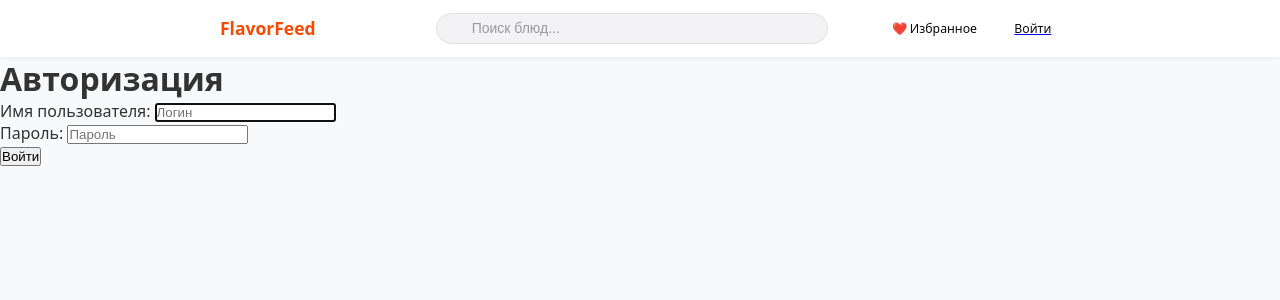
After one commit to Totorooro/food_re, a Django app: page /users/login/ in a window 1280 px wide. The commit adds this page. Shown: the top 300 px of the page. Run offline with Django 4.2, Linux system fonts and the light colour scheme.

Commit message:
feat(auth): add user login with built-in LoginView

```diff
--- a/flavorfeed/flavorfeed/urls.py
+++ b/flavorfeed/flavorfeed/urls.py
@@ -6,6 +6,7 @@ from django.conf.urls.static import static
 urlpatterns = [
     path('admin/', admin.site.urls),
     path('', include('recipes.urls')),
+    path('users/', include('users.urls')),
 ]
 
 
--- a/flavorfeed/templates/base.html
+++ b/flavorfeed/templates/base.html
@@ -15,7 +15,7 @@
         </div>
         <div class="header-actions">
             <span>❤️ Избранное</span>
-            <span class="profile">👤 Войти</span>
+            <a href="{% url 'users:login' %}"><span class="profile">Войти</span></a>
         </div>
     </header>
 
--- /dev/null
+++ b/flavorfeed/users/forms.py
@@ -0,0 +1,9 @@
+from django.contrib.auth.forms import AuthenticationForm
+from django.contrib.auth import get_user_model
+
+
+class LoginUserForm(AuthenticationForm):
+    def __init__(self, *args, **kwargs):
+        super().__init__(*args, **kwargs)
+        self.fields['username'].widget.attrs.update({'placeholder': 'Логин'})
+        self.fields['password'].widget.attrs.update({'placeholder': 'Пароль'})
--- /dev/null
+++ b/flavorfeed/users/templates/users/login.html
@@ -0,0 +1,12 @@
+{% extends 'base.html' %}
+
+{% block content %}
+<h1>Авторизация</h1>
+
+<form method="post">
+    {% csrf_token %}
+    {{ form.as_p }}
+    <p><button type="submit">Войти</button></p>
+</form>
+
+{% endblock %}
--- a/flavorfeed/users/urls.py
+++ b/flavorfeed/users/urls.py
@@ -2,3 +2,8 @@ from django.urls import path
 from . import views
 
 app_name = 'users'
+
+urlpatterns = [
+    path('login/', views.LoginUser.as_view(), name='login'),
+    path('logout/', views.logout_user, name='logout')
+]
--- a/flavorfeed/users/views.py
+++ b/flavorfeed/users/views.py
@@ -1,3 +1,19 @@
 from django.shortcuts import render
+from django.http import HttpResponse
+from django.contrib.auth.forms import AuthenticationForm
+from django.urls import reverse_lazy
+from .forms import LoginUserForm
+from django.contrib.auth.views import LoginView
 
-# Create your views here.
+
+class LoginUser(LoginView):
+    form_class = LoginUserForm
+    template_name = 'users/login.html'
+    extra_context = {'title': 'Авторизация'}
+
+    def get_success_url(self):
+        return reverse_lazy('home')
+
+
+def logout_user(request):
+    return HttpResponse("logout")
```
